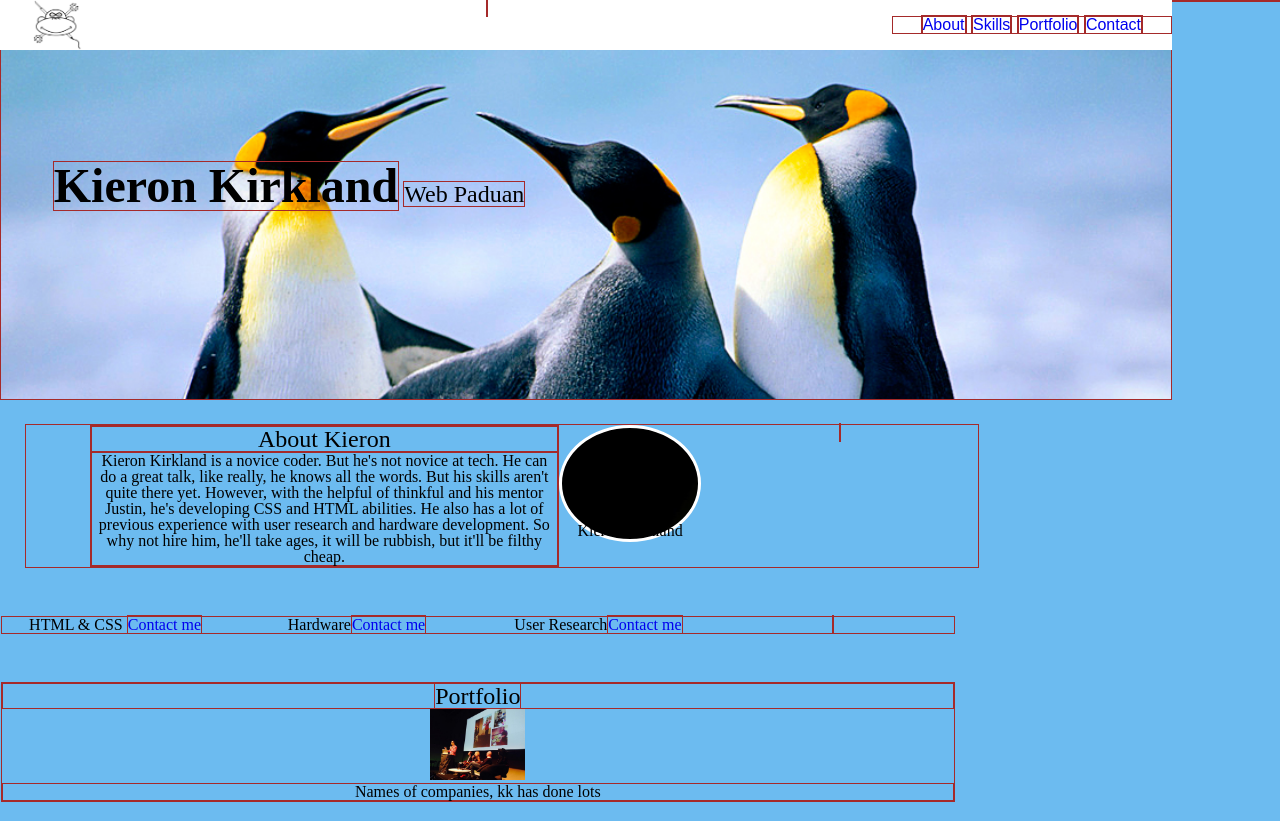
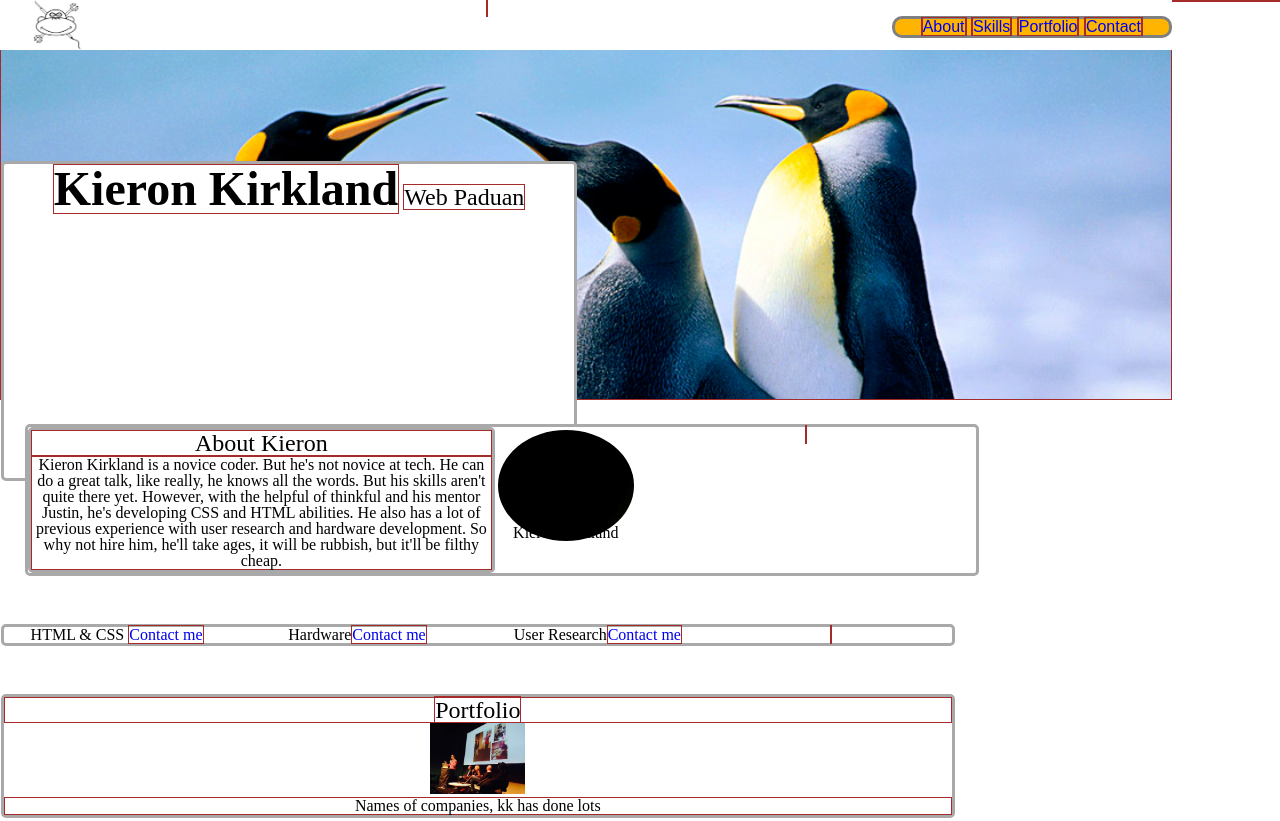
Before and after one commit to kieronk/web_dev_aboutme, a plain HTML site: page index.html in a window 1280 px wide. Shown: the top 821 px of the page. Drawn offline with Linux system fonts and the light colour scheme.

Commit message:
colour change

```diff
--- a/css/style.css
+++ b/css/style.css
@@ -184,16 +184,22 @@ ol, ul {
 
 /* end of grid */
 
-/* design aid */
+/* general styles */
 
 body {
-    background-color: #6CBBF0;
+    background-color: #fff;
 }
 
 section, article, footer, h1, h2, h3, ul, li, a, p {
     border: 1px solid brown;
 }
 
+.nine-col, .six-col {
+   border: 3px solid darkgrey;
+  border-radius: 5px;
+  background-color: #fff;
+
+}
 /* styles */
 
 /* NAV BAR */
@@ -210,6 +216,10 @@ section, article, footer, h1, h2, h3, ul, li, a, p {
   float: right;
   display: inline;
   margin-top: 1em;
+  background-color: #FFB400;
+  border-radius: 10px;
+  border: 3px solid grey;
+  color: black;
 }
 
 #top-navigation li {
@@ -223,7 +233,7 @@ section, article, footer, h1, h2, h3, ul, li, a, p {
 }
 
 #top-navigation #links .active {
-    color: blue;
+    color: black;
     font-weight: 500;
 }
 
@@ -277,12 +287,10 @@ h2 {
 #aboutsection {
   margin: 1.5em;
   display: inline-block;
+  background-color: #;
+
 }
 
-#about {
-  margin-left: 4em;
-
-}
 
 h3 {
   font-size: 1.5em;
@@ -292,13 +300,6 @@ h3 {
 
 #kkphoto {
   background-image: url(images/kkphoto.jpg);
- /*
-  max-width: 30%;
-  max-height: 15%;
-  float: right;
-  border: 3px solid white;
-  border-radius: 50%; */
-
   height: auto;
   padding-top: 10%;
   width: 15%;
@@ -314,6 +315,8 @@ border-radius: 50%;
 
 #skills {
   margin: 1.5em auto;
+
+
 }
 
 .skillbox {
@@ -341,6 +344,9 @@ border-radius: 50%;
 /* END OF PORTFOLIO SECTION */
 
 /* START OF CONTACT ME SECTION */
+
+#contact {
+}
 
 .contactbuttons {
   margin: 3em auto;
```
Lines whose indentation alone changed are shown as unchanged.
